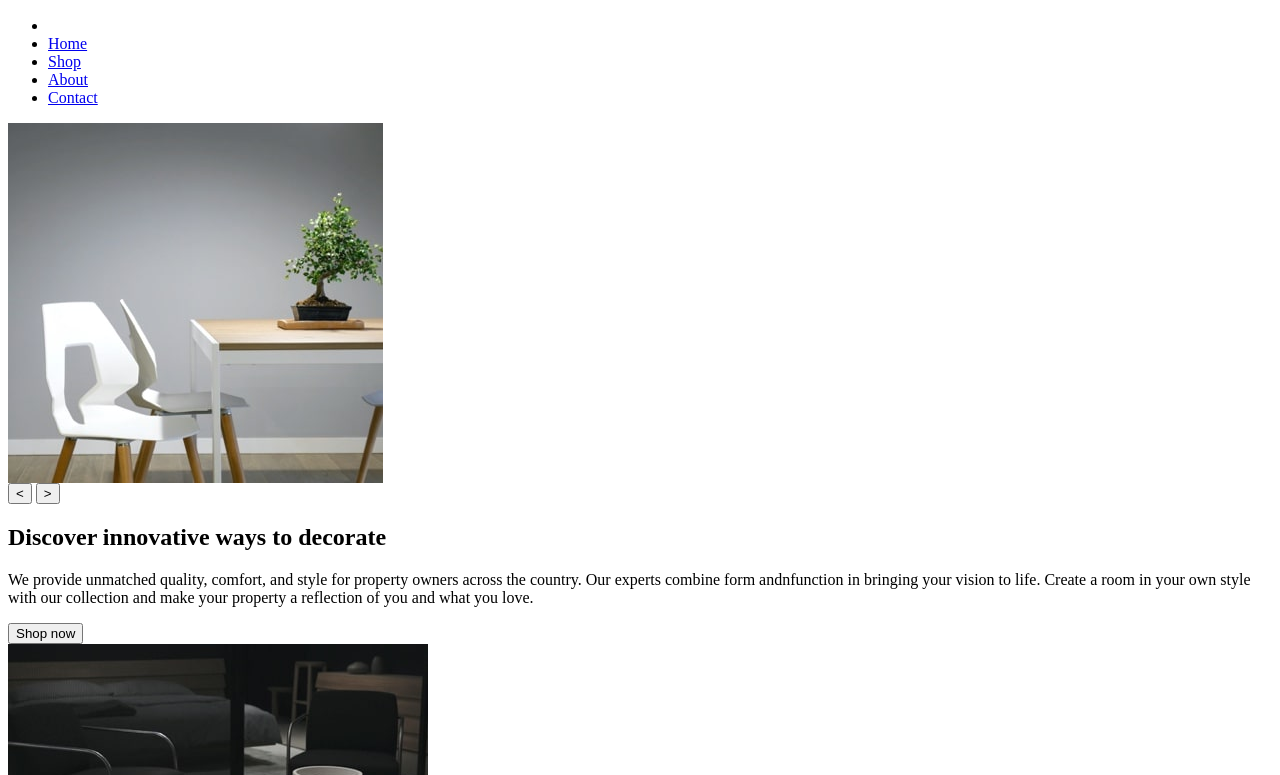
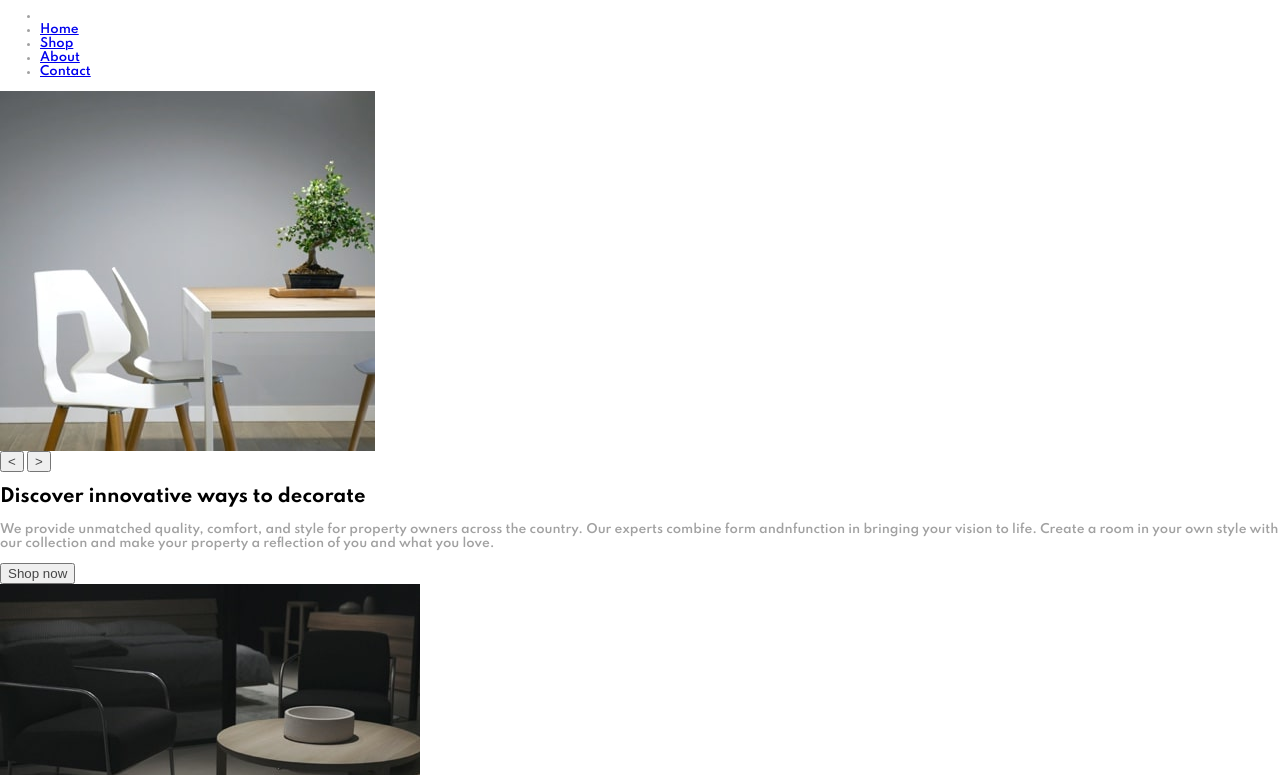
Before and after one commit to dinakonto/room-homepage, a website: page index.html in a window 1280 px wide. Shown: the part 25-800 px from the top of the page. Drawn offline with nearby package versions, Linux system fonts and the light colour scheme.

Commit message:
Add Sass variables for styleguide elements

```diff
--- a/index.html
+++ b/index.html
@@ -5,7 +5,9 @@
   <meta name="viewport" content="width=device-width, initial-scale=1.0">
 
   <link rel="icon" type="image/png" sizes="32x32" href="./images/favicon-32x32.png">
+  <link href="https://fonts.googleapis.com/css2?family=Spartan:wght@500;600;700&display=swap" rel="stylesheet">
   <link rel="stylesheet" href="./styles/css/styles.css">
+
 
   <title>Frontend Mentor | Room homepage</title>
 
@@ -31,7 +33,7 @@
     </header>
 
     <section class="slider">
-      <div class="slide">
+      <div class="hero-images slide">
         <div class="images">
           <img src="./images/mobile-image-hero-1.jpg" alt="" class="1 current">
           <img src="./images/mobile-image-hero-2.jpg" alt="" class="2">
--- a/styles/sass/styles.sass
+++ b/styles/sass/styles.sass
@@ -1,3 +1,40 @@
+// STYLEGUIDE
+$col-primary-dark: hsl(0, 0%, 0%)
+$col-primary-light: hsl(0, 0%, 100%)
+$col-text: hsl(0, 0%, 63%)
+$col-cta: hsl(0, 0%, 27%)
+
+$font-base-size: 12px
+$font-stack: 'Spartan', sans-serif
+$font-weight-light: 500
+$font-weight-regular: 600
+$font-weight-bold: 700
+
+
+/*
+ * BASE LAYOUT
+ */
+*
+  box-sizing: border-box
+  // transition: all 0.2s ease-in-out
+body
+  margin: 0
+  height: 100%
+  width: 100%
+  font-family: $font-stack
+  font-weight: $font-weight-regular
+  font-size: $font-base-size
+  color: $col-text
+h1, h2, h3, h4, h5, h6
+  font-weight: $font-weight-bold
+  color: $col-primary-dark
+button
+  color: $col-cta
+
+
+
+
+// Slider functionality
 .slide img,
 .hero-text div
   display: none
```
Also changed, not shown: styles/css/styles.css, 1 other file.
